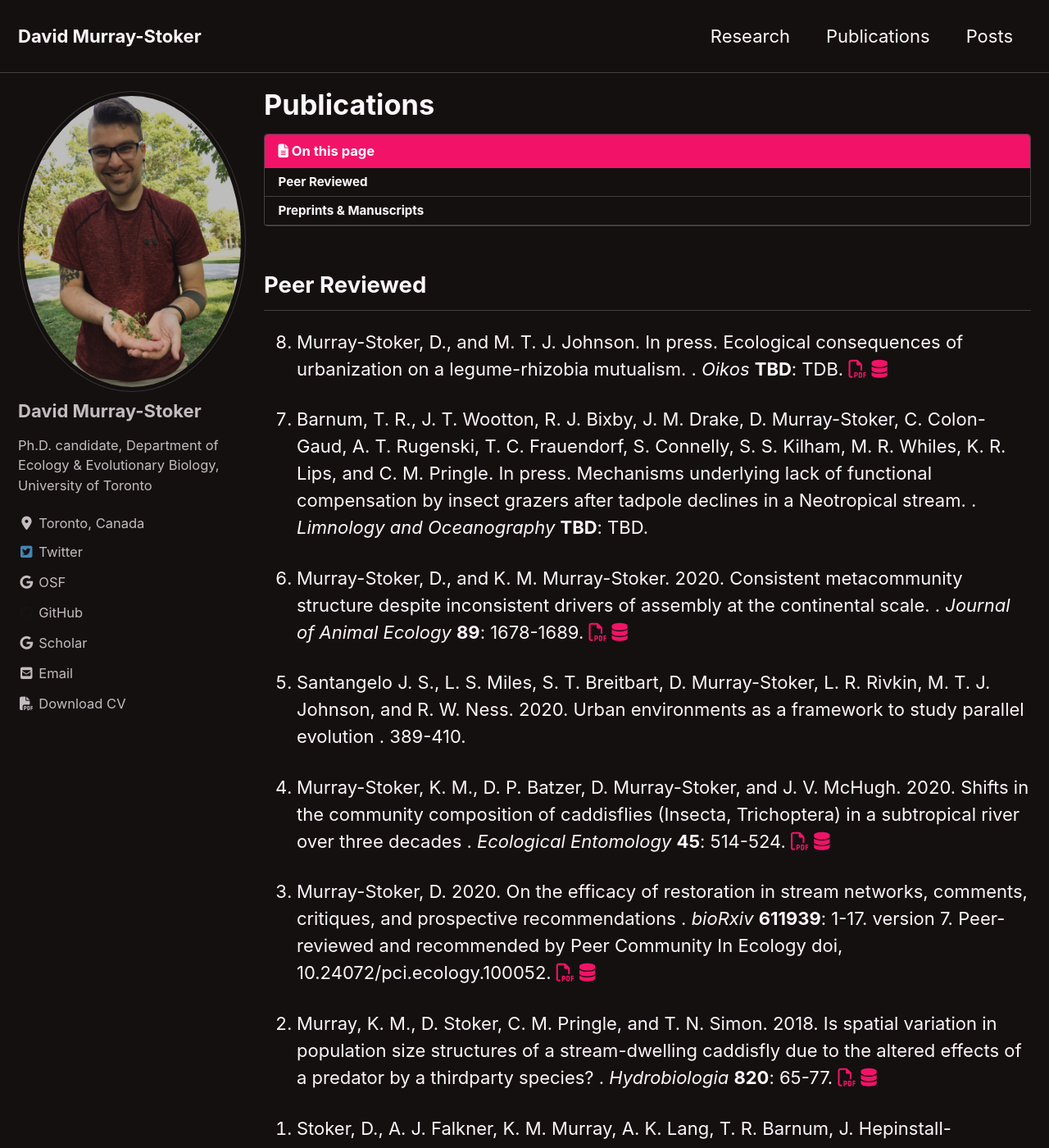
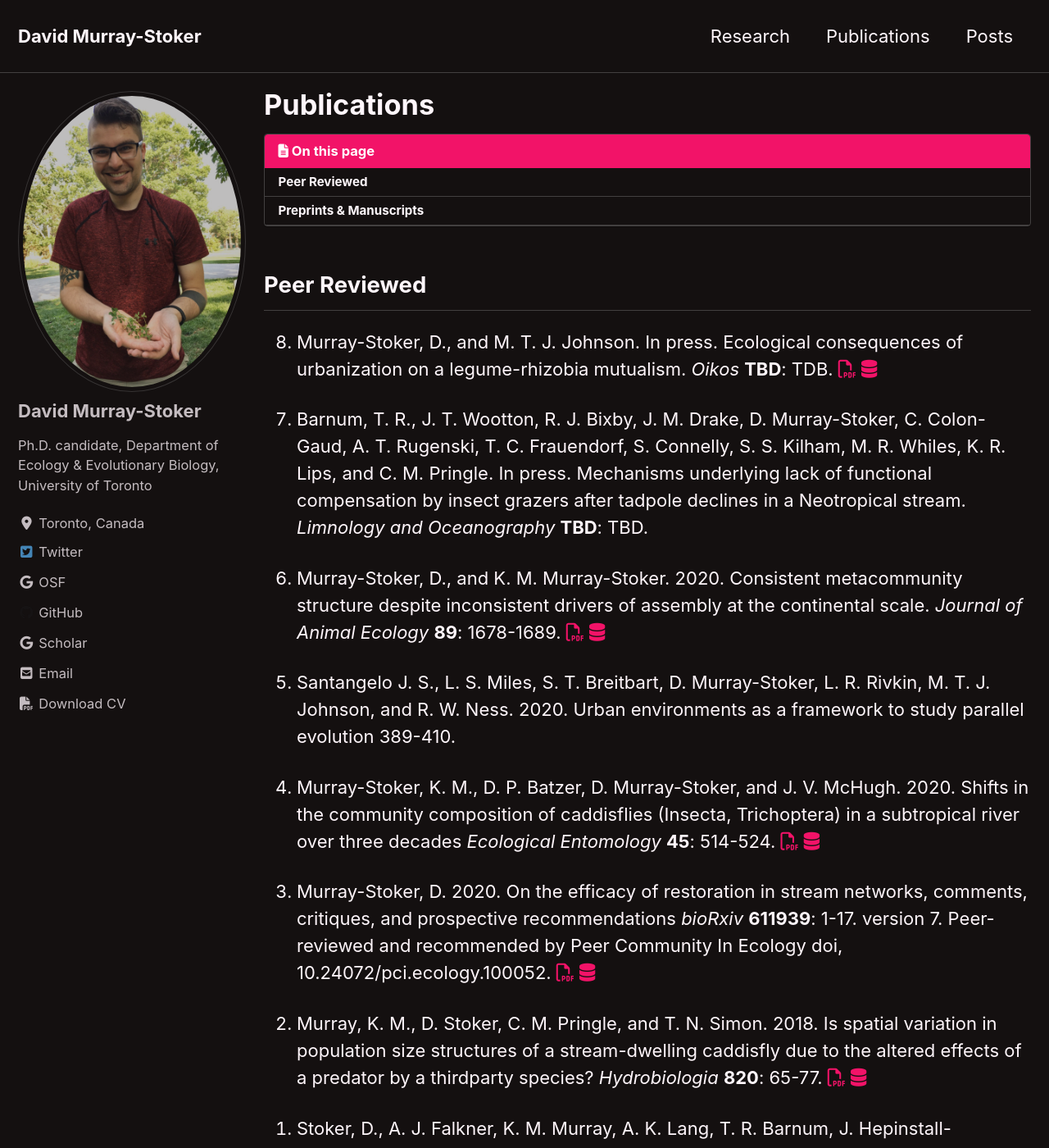
Before and after one commit to dmurraystoker/dmurraystoker.github.io, a Jekyll site: the page built from _pages/publications.md, in a window 1280 px wide and 1400 px high. Shown: the whole window at 82% size. Built offline with Jekyll 4.4.1, drawn with Linux system fonts in a browser that asks for light colours; cached includes are drawn as plain includes; nearby versions of some CDN libraries; some of the changed text lies outside the part shown.

Commit message:
Update publications.html

```diff
--- a/_includes/publications.html
+++ b/_includes/publications.html
@@ -2,7 +2,7 @@
   {% for paper in site.data.publications %}
   <li>
     <p>
-      {{ paper.authors | markdownify | | remove: "<p>" | remove: "</p>"}} {{ paper.year }}. {{ paper.title | markdownify | | remove: "<p>" | remove: "</p>"}}. <em>{{ paper.journal }}</em> {% if paper.volume %} <strong>{{ paper.volume }}</strong>: {% endif %} {{ paper.pages }}.
+      {{ paper.authors | markdownify | | remove: "<p>" | remove: "</p>"}} {{ paper.year }}. {{ paper.title | markdownify | | remove: "<p>" | remove: "</p>"}} <em>{{ paper.journal }}</em> {% if paper.volume %} <strong>{{ paper.volume }}</strong>: {% endif %} {{ paper.pages }}.
       {% if paper.pdf-url %}<a href="{{ paper.pdf-url }}" target="_blank"><i class="far fa-file-pdf"></i></a>{% endif %}
       {% if paper.data-url %}<a href="{{ paper.data-url }}" target="_blank"><i class="fas fa-database"></i></a>{% endif %}
       {% if paper.github %}<a href="{{ paper.github }}" target="_blank"><i class="fab fa-github"></i></a>{% endif %}
```
